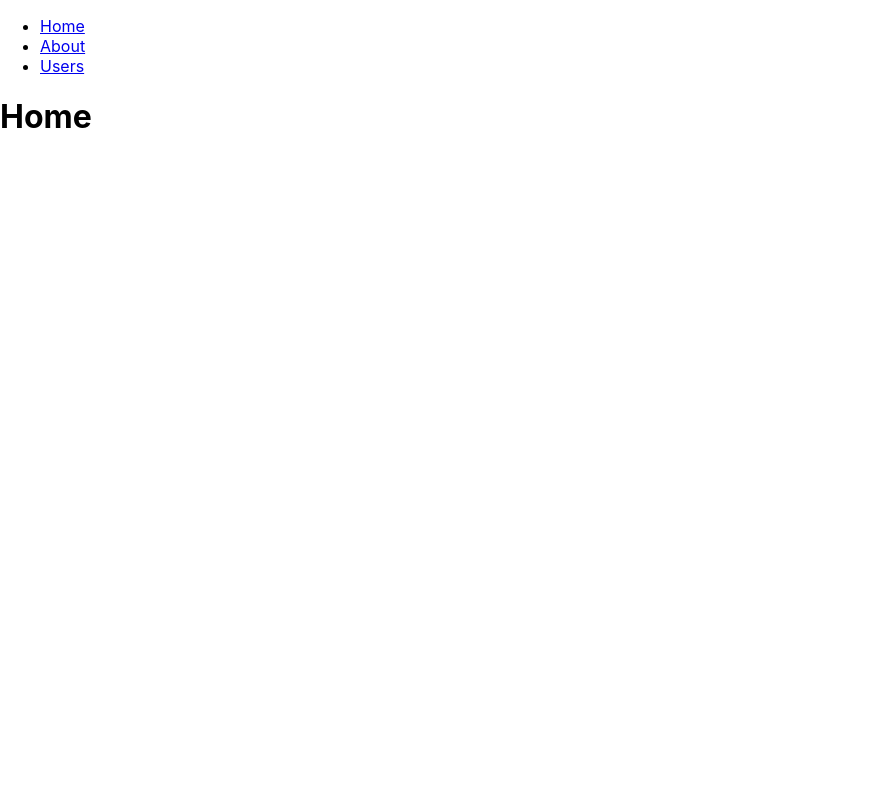
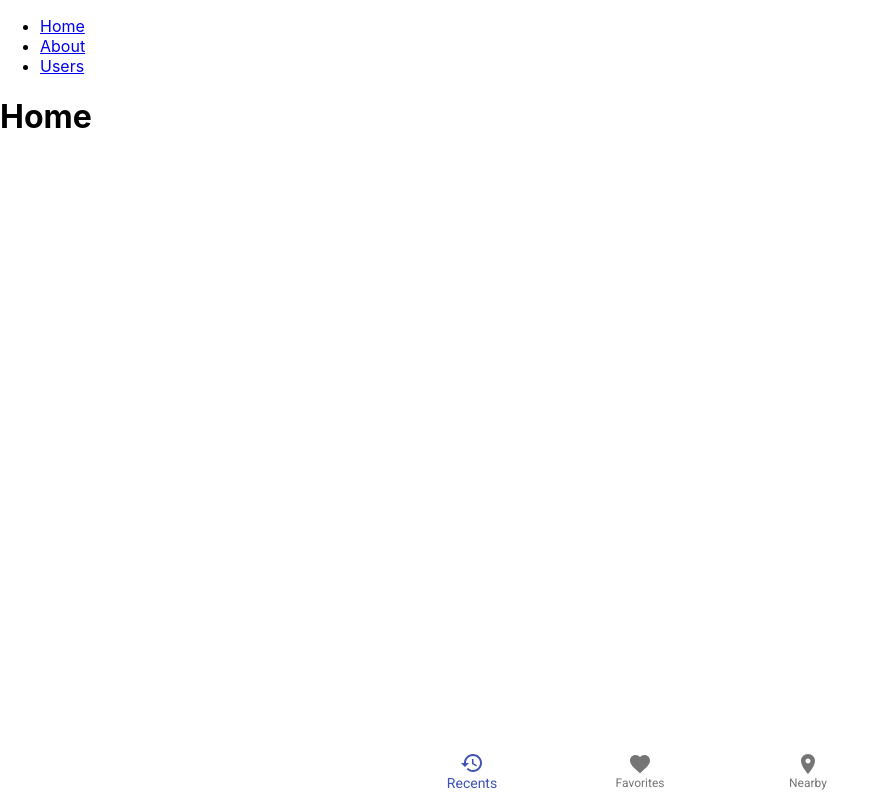
Before and after one commit to marcoarruda/financeiro-app, a React (Create React App) app: page / in a window 1280 px wide. Shown: the whole page, without its empty margins (0-888 px from the left). Built offline with nearby package versions, Linux system fonts and the light colour scheme.

Commit message:
BottomNavigation

```diff
--- a/src/App.tsx
+++ b/src/App.tsx
@@ -1,5 +1,10 @@
 import React from 'react';
-import logo from './logo.svg';
+import { makeStyles } from '@material-ui/core/styles';
+import BottomNavigation from '@material-ui/core/BottomNavigation';
+import BottomNavigationAction from '@material-ui/core/BottomNavigationAction';
+import RestoreIcon from '@material-ui/icons/Restore';
+import FavoriteIcon from '@material-ui/icons/Favorite';
+import LocationOnIcon from '@material-ui/icons/LocationOn';
 import './App.css';
 import {
   BrowserRouter as Router,
@@ -8,8 +13,20 @@
   Link
 } from "react-router-dom";
 
+const useStyles = makeStyles({
+  root: {
+    width: '100%',
+    position: 'fixed',
+    bottom: 0,
+  },
+});
+
 function App() {
+  const classes = useStyles();
+  const [value, setValue] = React.useState(0);
+
   return (
+    <React.Fragment>
       <Router>
         <div>
           <nav>
@@ -44,6 +61,19 @@
           </Switch>
         </div>
       </Router>
+      <BottomNavigation
+        value={value}
+        onChange={(event, newValue) => {
+          setValue(newValue);
+        }}
+        showLabels
+        className={classes.root}
+      >
+        <BottomNavigationAction label="Recents" icon={<RestoreIcon />} />
+        <BottomNavigationAction label="Favorites" icon={<FavoriteIcon />} />
+        <BottomNavigationAction label="Nearby" icon={<LocationOnIcon />} />
+      </BottomNavigation>
+    </React.Fragment>
   );
 }
 
```
Also changed, not shown: 1 other file (tests, documents, lock files or other folders). Lines whose indentation alone changed are shown as unchanged.
